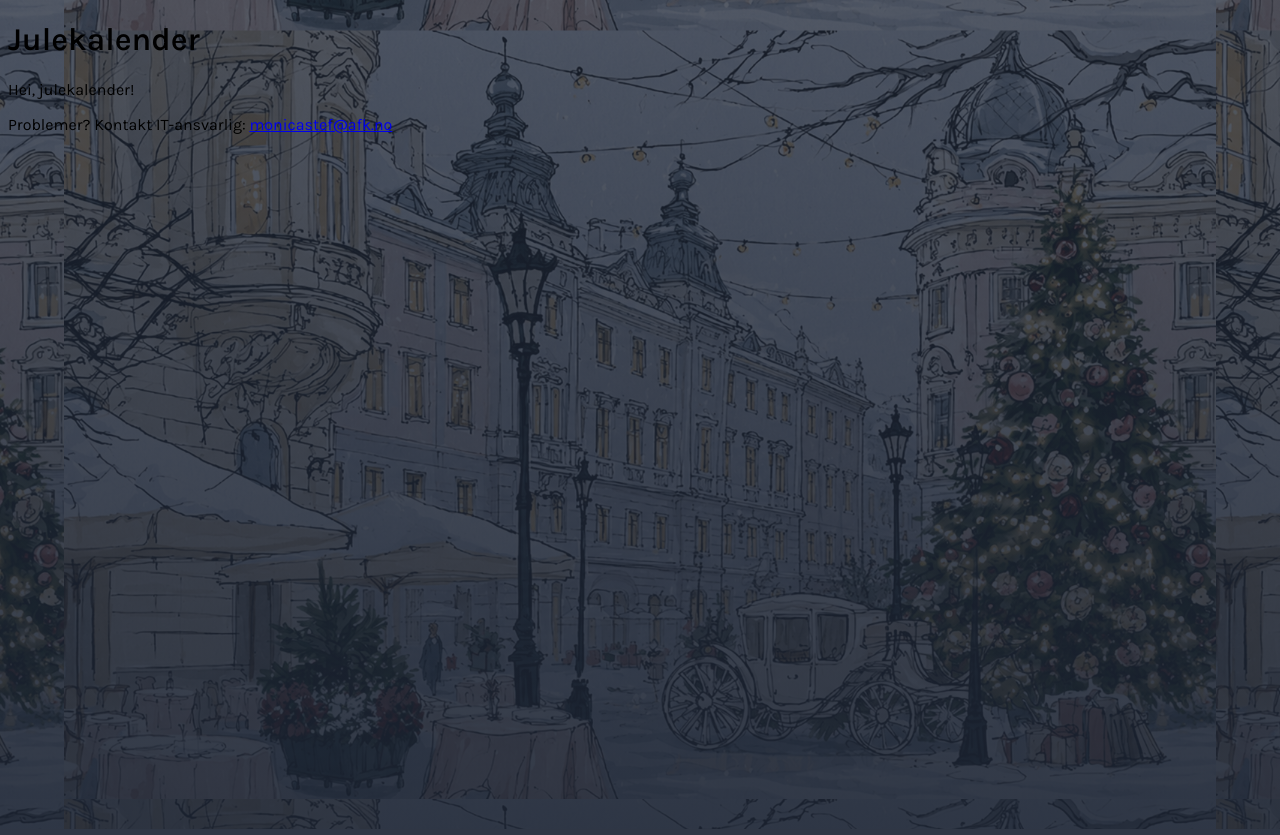
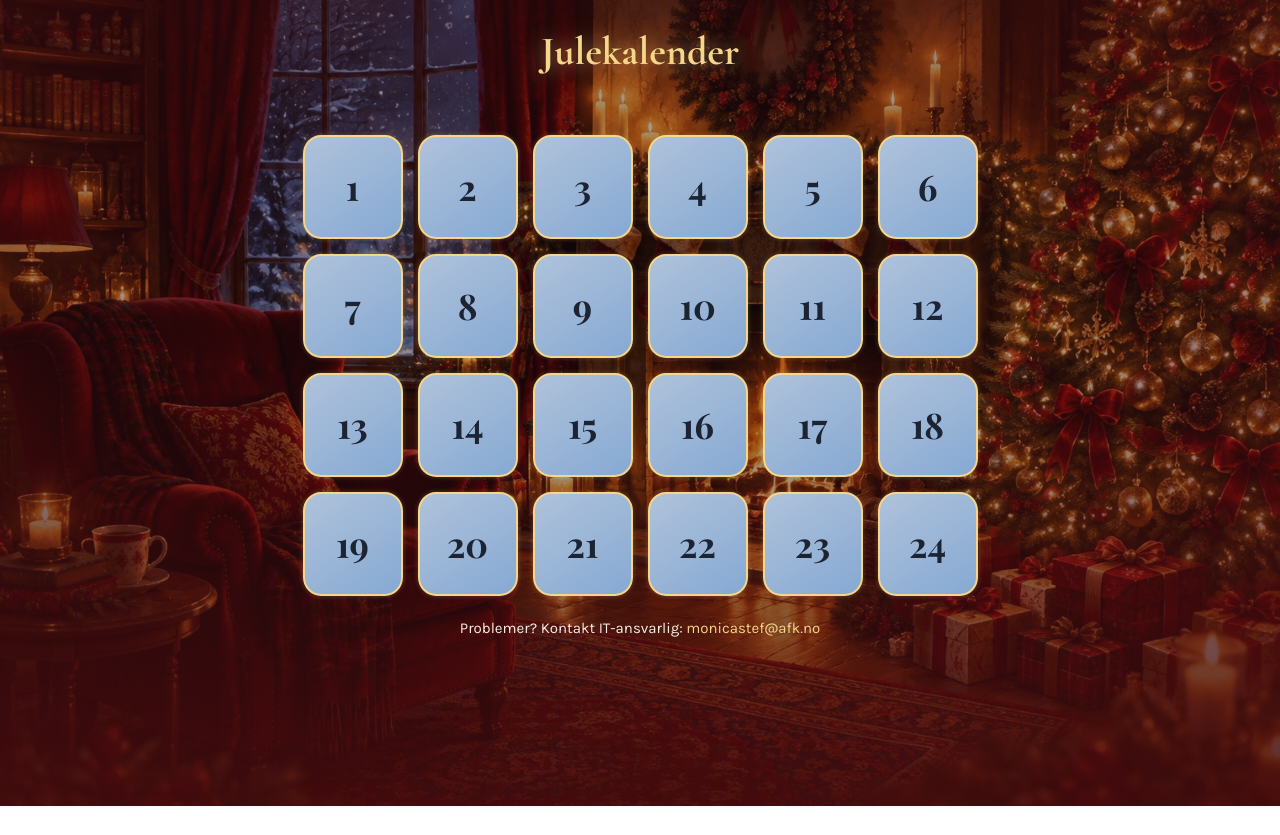
Before and after one commit to Tekkswork/Julekalender, a Node server app: page / in a window 1280 px wide. Run offline with Node 20, Linux system fonts and the light colour scheme; some libraries are stand-ins or nearby versions.

Commit message:
Nå har jeg gjort små ting,endret hele temaet, den var ikke julete nok. Byttet bakgrunn, jobber med farger, fikset posisjoner på h1 og footer, lagde litt blur på bakgrunnen, nå skal jeg jobbe mer med å få lukene rød gradient

```diff
--- a/public/css/style.css
+++ b/public/css/style.css
@@ -1,7 +1,100 @@
 body {
     min-height: 100vh;
+    /* overflow hidden pga siden var skrollbar */
+    overflow-y: hidden;
     font-family: 'Karla', sans serif;
     color: var(--krem);
-    background: linear-gradient(rgba(28,36,51,0.75), rgba(28,36,51,0.9)),
-    url('/img/bytorg.png') center / 90% auto fixed;
+    position: relative;
+    isolation: isolate;
 }
+
+body::before {
+    content: "";
+    position: fixed;
+    inset: -6px;
+    z-index: -1;
+    background:
+      linear-gradient(rgba(20, 16, 24, 0.28), rgba(20, 16, 24, 0.28)),
+      linear-gradient(
+        to bottom,
+        transparent 40%,
+        rgba(95, 11, 11, 0.7) 100%
+      ),
+      radial-gradient(
+        ellipse at center 55%,
+        transparent 20%,
+        rgba(95, 11, 11, 0.5) 100%
+      ),
+      url('/img/ROM.jpeg') center / cover no-repeat;
+}
+
+h1 {
+  font-family: 'Cormorant Garamond', serif;
+  color: #f5d68a;
+  text-align: center;
+  text-shadow: 0 0 20px rgba(245, 214, 138, 0.6);
+  font-size: 40px;
+  margin-bottom: 0;
+}
+
+.footer {
+    margin-top: 23px;
+  text-align: center;
+  color: #f6efe6;
+  font-size: 15px;
+}
+
+.footer-epost {
+    color: #f5d68a;
+}
+
+.kalender {
+  display: grid;
+  grid-template-columns: repeat(6, 100px);
+  gap: 15px;
+  justify-content: center;
+  margin: 60px auto 0;
+  margin-bottom: 0px;
+}
+
+.kalender a {
+  height: 100px;
+  display: flex;
+  align-items: center;
+  justify-content: center;
+  border-radius: 18%;
+
+ background: linear-gradient(145deg, #afc2da, #86a9d3);
+color: #1c2433;
+border: 2px solid #f5d68a;
+
+  font-family: "Playfair Display", serif;
+  font-size: 2.2rem;
+  font-weight: 700;
+  text-decoration: none;
+
+
+
+  box-shadow:
+    0 0 15px rgba(228, 203, 139, 0.4),
+    inset 0 0 10px rgba(218, 194, 132, 0.2);
+
+  animation: glow 7s ease-in-out infinite;
+  transition: transform 0.3s, box-shadow 0.3s;
+}
+
+.kalender a:hover,
+.kalender a:focus {
+  transform: translateY(-6px) scale(1.05);
+  box-shadow: 0 0 18px rgba(245, 214, 138, 0.55);
+}
+
+@keyframes glow {
+  0%, 100% {
+    box-shadow: 0 0 5px rgba(245, 214, 138, 0.25);
+  }
+
+  50% {
+    box-shadow: 0 0 12px rgba(245, 214, 138, 0.45);
+  }
+}
--- a/views/index.ejs
+++ b/views/index.ejs
@@ -1,6 +1,32 @@
 <%- include('partials/header') %>
 
 <h1>Julekalender</h1>
-<p>Hei, julekalender!</p>
+
+<div class="kalender">
+  <a href="/door/1">1</a>
+  <a href="/door/2">2</a>
+  <a href="/door/3">3</a>
+  <a href="/door/4">4</a>
+  <a href="/door/5">5</a>
+  <a href="/door/6">6</a>
+  <a href="/door/7">7</a>
+  <a href="/door/8">8</a>
+  <a href="/door/9">9</a>
+  <a href="/door/10">10</a>
+  <a href="/door/11">11</a>
+  <a href="/door/12">12</a>
+  <a href="/door/13">13</a>
+  <a href="/door/14">14</a>
+  <a href="/door/15">15</a>
+  <a href="/door/16">16</a>
+  <a href="/door/17">17</a>
+  <a href="/door/18">18</a>
+  <a href="/door/19">19</a>
+  <a href="/door/20">20</a>
+  <a href="/door/21">21</a>
+  <a href="/door/22">22</a>
+  <a href="/door/23">23</a>
+  <a href="/door/24">24</a>
+</div>
 
 <%- include('partials/footer') %>
--- a/views/partials/footer.ejs
+++ b/views/partials/footer.ejs
@@ -1,7 +1,8 @@
 </main>
 <footer class="footer">
     <!-- om det er noen problemer for elevene så kan du fikse det Monica ;) jk -->
-  Problemer? Kontakt IT-ansvarlig: <a href="mailto:monicastef@afk.no">monicastef@afk.no</a>
+  Problemer? Kontakt IT-ansvarlig:
+ <span class="footer-epost">monicastef@afk.no</span>
 </footer>
 </body>
 </html>
--- a/views/partials/header.ejs
+++ b/views/partials/header.ejs
@@ -6,6 +6,7 @@
   <title>Julekalender</title>
   <link rel="stylesheet" href="/css/style.css">
   <link href="https://fonts.googleapis.com/css2?family=Cormorant+Garamond:wght@500;700&family=Karla:wght@400;600&display=swap" rel="stylesheet">
+  <link href="https://fonts.googleapis.com/css2?family=Playfair+Display:wght@400..900&display=swap" rel="stylesheet">
 </head>
 <body>
 <main class="container">
```
Also changed, not shown: public/img/ROM.jpeg (added), public/img/bytorg.png (deleted).
